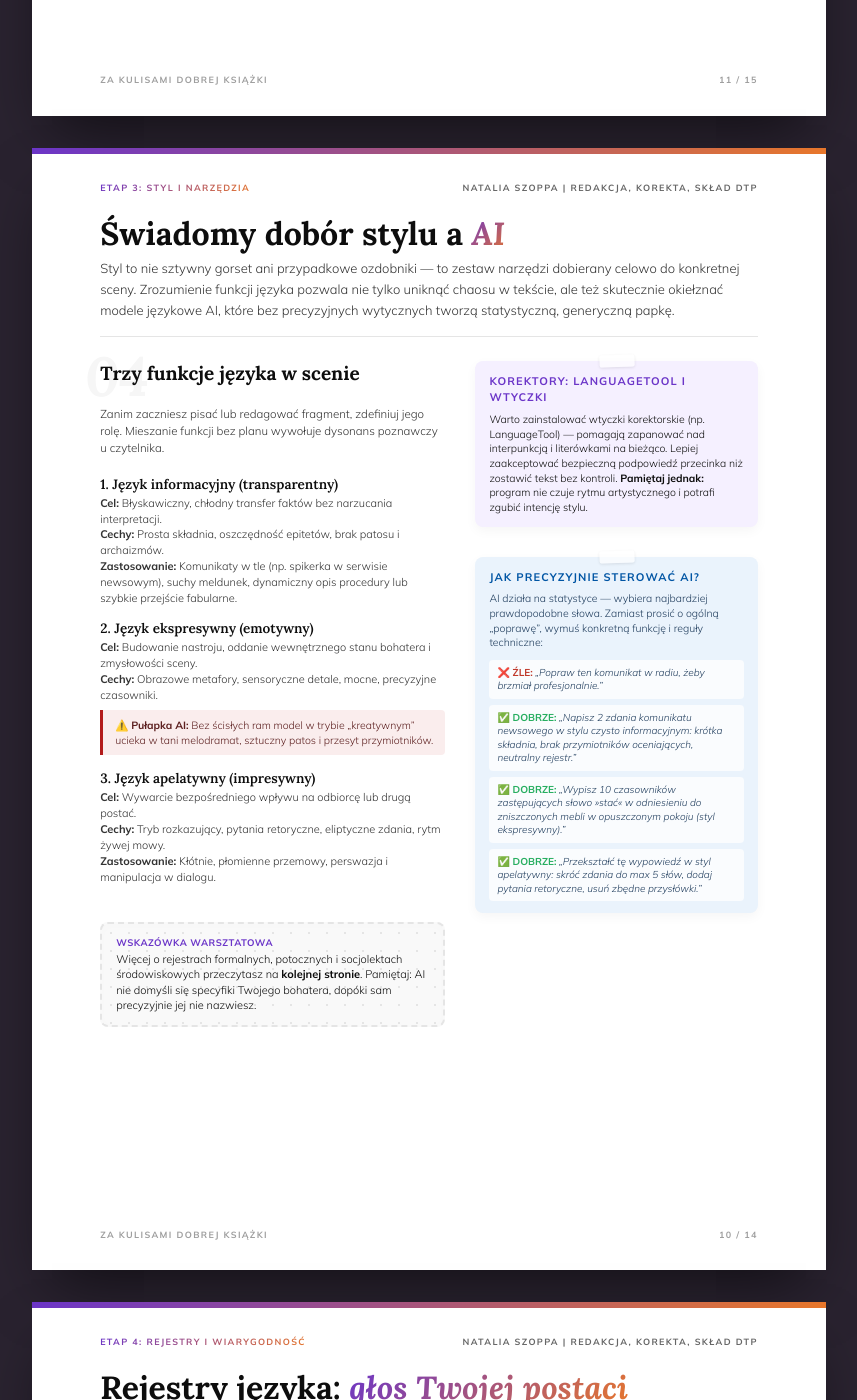
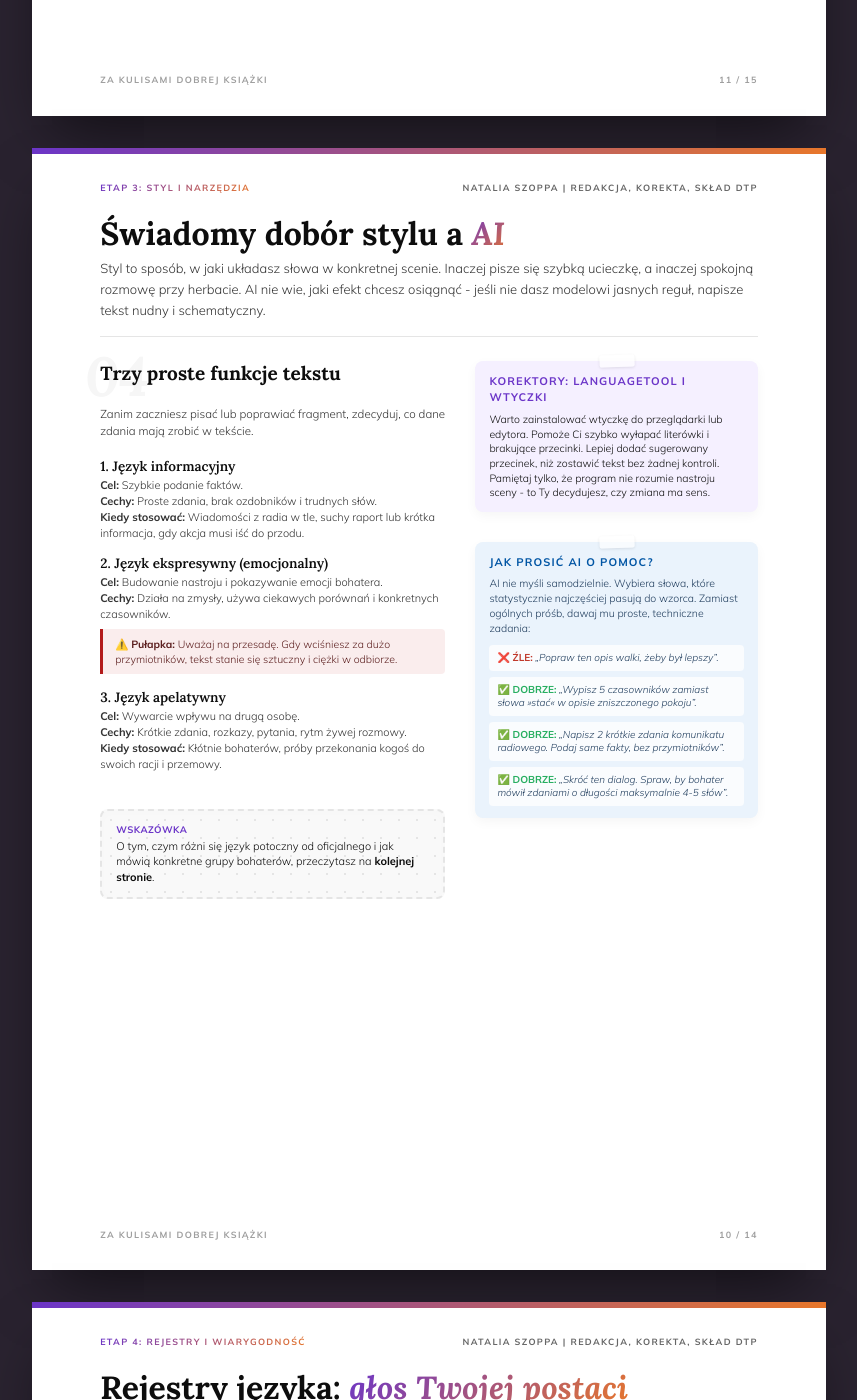
Before and after one commit to Bonnie00726/nataliaszoppa, a Jekyll site: the page arkusz językowy.html, which Jekyll copies as it is, in a window 1280 px wide and 1400 px high, scrolled down 12588 px. Shown: the whole window, without its empty margins (211-1068 px from the left). Built offline with Jekyll 4.4.1, drawn with Linux system fonts in a browser that asks for light colours.

Commit message:
Update arkusz językowy.html

```diff
--- a/arkusz językowy.html
+++ b/arkusz językowy.html
@@ -794,81 +794,81 @@
 
   <div class="section-opener">
     <h2 class="section-title">Świadomy dobór stylu a <em class="grad-type">AI</em></h2>
-    <p class="body">Styl to nie sztywny gorset ani przypadkowe ozdobniki — to zestaw narzędzi dobierany celowo do konkretnej sceny. Zrozumienie funkcji języka pozwala nie tylko uniknąć chaosu w tekście, ale też skutecznie okiełznać modele językowe AI, które bez precyzyjnych wytycznych tworzą statystyczną, generyczną papkę.</p>
+    <p class="body">Styl to sposób, w jaki układasz słowa w konkretnej scenie. Inaczej pisze się szybką ucieczkę, a inaczej spokojną rozmowę przy herbacie. AI nie wie, jaki efekt chcesz osiągnąć - jeśli nie dasz modelowi jasnych reguł, napisze tekst nudny i schematyczny.</p>
   </div>
 
   <div class="q-row" style="flex-grow: 1;">
-    <!-- LEWA KOLUMNA: FUNKCJE TEKSTU I INTENCJA -->
+    <!-- LEWA KOLUMNA -->
     <div class="q-main">
 
-      <div class="q-header-area" style="margin-bottom: 20px;"><span class="qnum-bg">04</span><h3 class="qtitle">Trzy funkcje języka w scenie</h3></div>
+      <div class="q-header-area" style="margin-bottom: 20px;"><span class="qnum-bg">04</span><h3 class="qtitle">Trzy proste funkcje tekstu</h3></div>
 
-      <p style="font-size: 11.5px; margin-bottom: 18px; color: var(--ink-soft); line-height: 1.5;">Zanim zaczniesz pisać lub redagować fragment, zdefiniuj jego rolę. Mieszanie funkcji bez planu wywołuje dysonans poznawczy u czytelnika.</p>
+      <p style="font-size: 11.5px; margin-bottom: 18px; color: var(--ink-soft); line-height: 1.5;">Zanim zaczniesz pisać lub poprawiać fragment, zdecyduj, co dane zdania mają zrobić w tekście.</p>
 
       <div style="margin-bottom: 16px;">
         <!-- TYP 1 -->
-        <h4 style="color: var(--ink); font-size: 13.5px; margin-bottom: 3px; font-family: var(--serif);">1. Język informacyjny (transparentny)</h4>
+        <h4 style="color: var(--ink); font-size: 13.5px; margin-bottom: 3px; font-family: var(--serif);">1. Język informacyjny</h4>
         <p style="margin-bottom: 12px; font-size: 11px; line-height: 1.45; color: var(--ink-soft);">
-          <strong>Cel:</strong> Błyskawiczny, chłodny transfer faktów bez narzucania interpretacji.<br>
-          <strong>Cechy:</strong> Prosta składnia, oszczędność epitetów, brak patosu i archaizmów.<br>
-          <strong>Zastosowanie:</strong> Komunikaty w tle (np. spikerka w serwisie newsowym), suchy meldunek, dynamiczny opis procedury lub szybkie przejście fabularne.
+          <strong>Cel:</strong> Szybkie podanie faktów.<br>
+          <strong>Cechy:</strong> Proste zdania, brak ozdobników i trudnych słów.<br>
+          <strong>Kiedy stosować:</strong> Wiadomości z radia w tle, suchy raport lub krótka informacja, gdy akcja musi iść do przodu.
         </p>
 
         <!-- TYP 2 -->
-        <h4 style="color: var(--ink); font-size: 13.5px; margin-bottom: 3px; font-family: var(--serif);">2. Język ekspresywny (emotywny)</h4>
+        <h4 style="color: var(--ink); font-size: 13.5px; margin-bottom: 3px; font-family: var(--serif);">2. Język ekspresywny (emocjonalny)</h4>
         <p style="margin-bottom: 6px; font-size: 11px; line-height: 1.45; color: var(--ink-soft);">
-          <strong>Cel:</strong> Budowanie nastroju, oddanie wewnętrznego stanu bohatera i zmysłowości sceny.<br>
-          <strong>Cechy:</strong> Obrazowe metafory, sensoryczne detale, mocne, precyzyjne czasowniki.
+          <strong>Cel:</strong> Budowanie nastroju i pokazywanie emocji bohatera.<br>
+          <strong>Cechy:</strong> Działa na zmysły, używa ciekawych porównań i konkretnych czasowników.
         </p>
 
         <div style="background: #FAEDED; border-left: 3px solid #B31B1B; padding: 8px 12px; font-size: 10.5px; color: #5c1f1f; margin-bottom: 14px; border-radius: 0 4px 4px 0; line-height: 1.4;">
-          <strong>⚠️ Pułapka AI:</strong> Bez ścisłych ram model w trybie „kreatywnym” ucieka w tani melodramat, sztuczny patos i przesyt przymiotników.
+          <strong>⚠️ Pułapka:</strong> Uważaj na przesadę. Gdy wciśniesz za dużo przymiotników, tekst stanie się sztuczny i ciężki w odbiorze.
         </div>
 
         <!-- TYP 3 -->
-        <h4 style="color: var(--ink); font-size: 13.5px; margin-bottom: 3px; font-family: var(--serif);">3. Język apelatywny (impresywny)</h4>
+        <h4 style="color: var(--ink); font-size: 13.5px; margin-bottom: 3px; font-family: var(--serif);">3. Język apelatywny</h4>
         <p style="margin-bottom: 16px; font-size: 11px; line-height: 1.45; color: var(--ink-soft);">
-          <strong>Cel:</strong> Wywarcie bezpośredniego wpływu na odbiorcę lub drugą postać.<br>
-          <strong>Cechy:</strong> Tryb rozkazujący, pytania retoryczne, eliptyczne zdania, rytm żywej mowy.<br>
-          <strong>Zastosowanie:</strong> Kłótnie, płomienne przemowy, perswazja i manipulacja w dialogu.
+          <strong>Cel:</strong> Wywarcie wpływu na drugą osobę.<br>
+          <strong>Cechy:</strong> Krótkie zdania, rozkazy, pytania, rytm żywej rozmowy.<br>
+          <strong>Kiedy stosować:</strong> Kłótnie bohaterów, próby przekonania kogoś do swoich racji i przemowy.
         </p>
       </div>
 
       <div class="dot-grid-box short" style="min-height: auto; padding: 12px 14px; border-color: var(--paper-mid); background-color: var(--paper-warm);">
-        <span class="box-title" style="color: var(--grad-start); font-size: 9.5px; margin-bottom: 4px; display: block; text-transform: uppercase; letter-spacing: 0.5px; font-weight: 700;">Wskazówka warsztatowa</span>
-        <p style="font-size: 11px; color: var(--ink); margin: 0; line-height: 1.4;">Więcej o rejestrach formalnych, potocznych i socjolektach środowiskowych przeczytasz na <strong>kolejnej stronie</strong>. Pamiętaj: AI nie domyśli się specyfiki Twojego bohatera, dopóki sam precyzyjnie jej nie nazwiesz.</p>
+        <span class="box-title" style="color: var(--grad-start); font-size: 9.5px; margin-bottom: 4px; display: block; text-transform: uppercase; letter-spacing: 0.5px; font-weight: 700;">Wskazówka</span>
+        <p style="font-size: 11px; color: var(--ink); margin: 0; line-height: 1.4;">O tym, czym różni się język potoczny od oficjalnego i jak mówią konkretne grupy bohaterów, przeczytasz na <strong>kolejnej stronie</strong>.</p>
       </div>
 
     </div>
 
-    <!-- PRAWA KOLUMNA: NARZĘDZIA I PROMPTY -->
+    <!-- PRAWA KOLUMNA -->
     <div class="q-sidebar" style="padding-top: 0;">
 
       <!-- BOX KOREKTORY -->
       <div class="box box-purple" style="margin-bottom: 14px; padding: 12px 14px;">
         <span class="box-title" style="font-size: 11px; font-weight: 700; margin-bottom: 6px; display: block;">Korektory: LanguageTool i wtyczki</span>
-        <p style="font-size: 10.5px; line-height: 1.4; margin: 0; color: var(--ink);">Warto zainstalować wtyczki korektorskie (np. LanguageTool) — pomagają zapanować nad interpunkcją i literówkami na bieżąco. Lepiej zaakceptować bezpieczną podpowiedź przecinka niż zostawić tekst bez kontroli. <strong>Pamiętaj jednak:</strong> program nie czuje rytmu artystycznego i potrafi zgubić intencję stylu.</p>
+        <p style="font-size: 10.5px; line-height: 1.4; margin: 0; color: var(--ink);">Warto zainstalować wtyczkę do przeglądarki lub edytora. Pomoże Ci szybko wyłapać literówki i brakujące przecinki. Lepiej dodać sugerowany przecinek, niż zostawić tekst bez żadnej kontroli. Pamiętaj tylko, że program nie rozumie nastroju sceny - to Ty decydujesz, czy zmiana ma sens.</p>
       </div>
 
       <!-- BOX AI PROMPTING -->
       <div class="box box-blue" style="padding: 12px 14px;">
-        <span class="box-title" style="font-size: 11px; font-weight: 700; margin-bottom: 6px; display: block;">Jak precyzyjnie sterować AI?</span>
-        <p style="margin-bottom: 10px; font-size: 10.5px; line-height: 1.4;">AI działa na statystyce — wybiera najbardziej prawdopodobne słowa. Zamiast prosić o ogólną „poprawę”, wymuś konkretną funkcję i reguły techniczne:</p>
+        <span class="box-title" style="font-size: 11px; font-weight: 700; margin-bottom: 6px; display: block;">Jak prosić AI o pomoc?</span>
+        <p style="margin-bottom: 10px; font-size: 10.5px; line-height: 1.4;">AI nie myśli samodzielnie. Wybiera słowa, które statystycznie najczęściej pasują do wzorca. Zamiast ogólnych próśb, dawaj mu proste, techniczne zadania:</p>
 
         <div style="background: rgba(255,255,255,0.75); padding: 6px 8px; border-radius: 4px; margin-bottom: 6px; font-size: 10px; line-height: 1.35;">
-          <span style="color: #c0392b; font-weight: bold;">❌ ŹLE:</span> <em>„Popraw ten komunikat w radiu, żeby brzmiał profesjonalnie.”</em>
+          <span style="color: #c0392b; font-weight: bold;">❌ ŹLE:</span> <em>„Popraw ten opis walki, żeby był lepszy”.</em>
         </div>
 
         <div style="background: rgba(255,255,255,0.75); padding: 6px 8px; border-radius: 4px; margin-bottom: 6px; font-size: 10px; line-height: 1.35;">
-          <span style="color: #27ae60; font-weight: bold;">✅ DOBRZE:</span> <em>„Napisz 2 zdania komunikatu newsowego w stylu czysto informacyjnym: krótka składnia, brak przymiotników oceniających, neutralny rejestr.”</em>
+          <span style="color: #27ae60; font-weight: bold;">✅ DOBRZE:</span> <em>„Wypisz 5 czasowników zamiast słowa »stać« w opisie zniszczonego pokoju”.</em>
         </div>
 
         <div style="background: rgba(255,255,255,0.75); padding: 6px 8px; border-radius: 4px; margin-bottom: 6px; font-size: 10px; line-height: 1.35;">
-          <span style="color: #27ae60; font-weight: bold;">✅ DOBRZE:</span> <em>„Wypisz 10 czasowników zastępujących słowo »stać« w odniesieniu do zniszczonych mebli w opuszczonym pokoju (styl ekspresywny).”</em>
+          <span style="color: #27ae60; font-weight: bold;">✅ DOBRZE:</span> <em>„Napisz 2 krótkie zdania komunikatu radiowego. Podaj same fakty, bez przymiotników”.</em>
         </div>
 
         <div style="background: rgba(255,255,255,0.75); padding: 6px 8px; border-radius: 4px; font-size: 10px; line-height: 1.35;">
-          <span style="color: #27ae60; font-weight: bold;">✅ DOBRZE:</span> <em>„Przekształć tę wypowiedź w styl apelatywny: skróć zdania do max 5 słów, dodaj pytania retoryczne, usuń zbędne przysłówki.”</em>
+          <span style="color: #27ae60; font-weight: bold;">✅ DOBRZE:</span> <em>„Skróć ten dialog. Spraw, by bohater mówił zdaniami o długości maksymalnie 4-5 słów”.</em>
         </div>
       </div>
 
```
